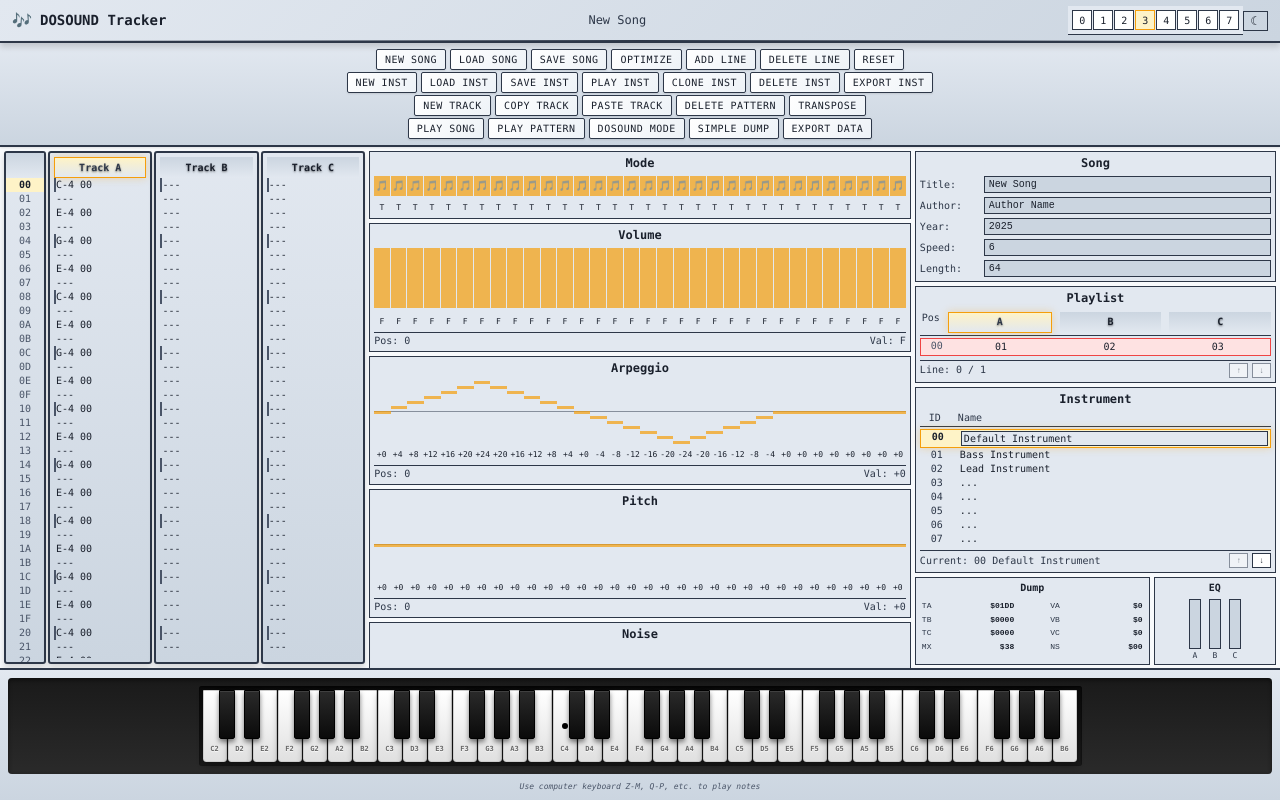
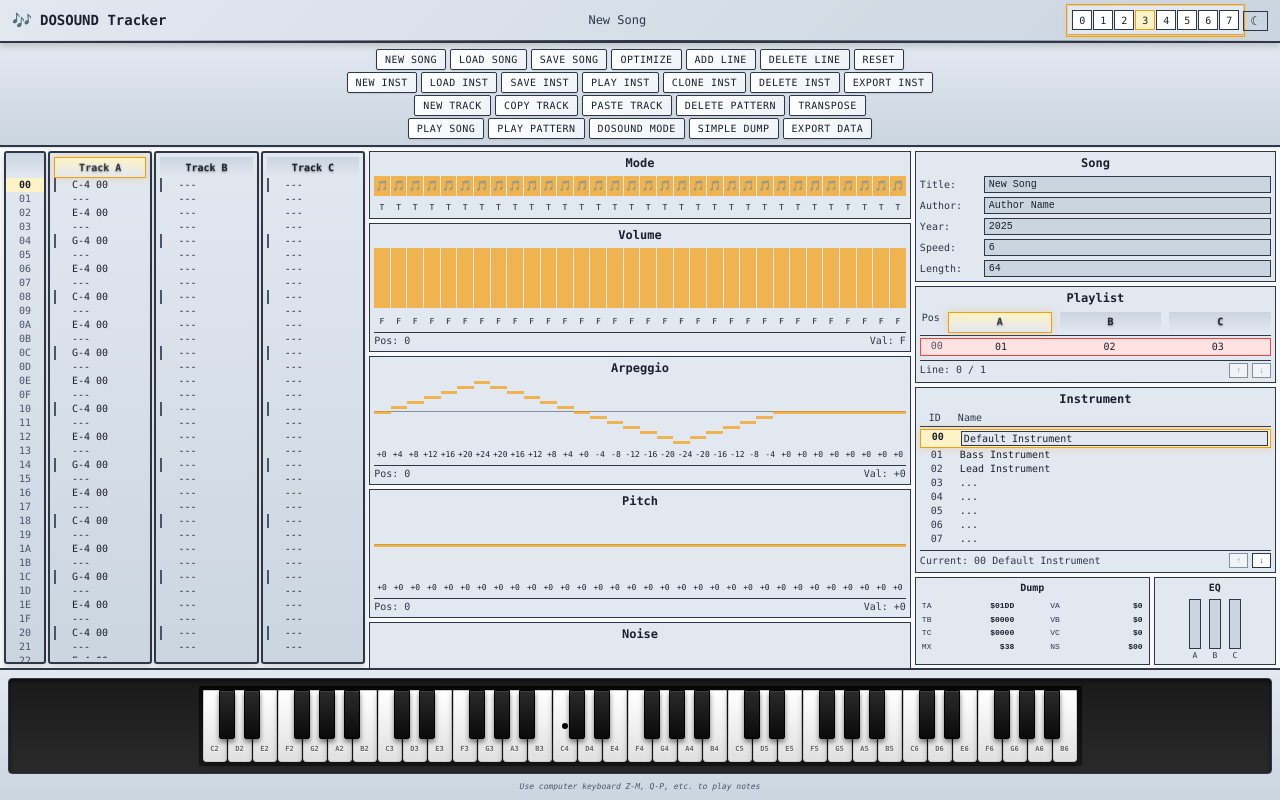
Before and after one commit to zoltraks/dosound-tracker, a React (Vite) app: page / in a window 1280 px wide. Built offline with nearby package versions, Linux system fonts and the light colour scheme.

Commit message:
Add visual focus indicators to octave selection, command panel, and piano keyboard, reorder navigation to start with piano, adjust note-data padding, and modify piano keyboard border styling for active state

```diff
--- a/src/App.css
+++ b/src/App.css
@@ -214,6 +214,11 @@ body {
   justify-content: center;
 }
 
+.octave-selection.active {
+  border-bottom-color: var(--active-border);
+  box-shadow: 0 0 6px var(--active-glow);
+}
+
 .octave-button {
   width: 20px;
   height: 20px;
@@ -247,6 +252,11 @@ body {
   background: linear-gradient(180deg, var(--bg-secondary) 0%, var(--bg-tertiary) 100%);
   border-bottom: 2px solid var(--border-color);
   box-shadow: var(--shadow-small);
+}
+
+.command-panel.active {
+  border-bottom-color: var(--active-border);
+  box-shadow: var(--shadow-medium), var(--glow-primary);
 }
 
 .command-row {
@@ -600,6 +610,7 @@ body {
 .note-data {
   flex: 1;
   text-align: left;
+  padding-left: 1rem;
 }
 
 .track-footer {
@@ -1242,12 +1253,14 @@ body {
   cursor: pointer;
   background: linear-gradient(180deg, #1a1a1a 0%, #2a2a2a 100%);
   border-radius: 4px;
-  padding: 8px;
+  padding: 7px; /* leave a 1px gap for the focus border */
+  border: 1px solid var(--border-color);
   box-shadow: inset 0 2px 4px rgba(0, 0, 0, 0.5);
 }
 
 .piano-keyboard.active {
-  box-shadow: inset 0 2px 4px rgba(0, 0, 0, 0.5), var(--glow-secondary);
+  border-color: var(--active-border);
+  box-shadow: inset 0 2px 4px rgba(0, 0, 0, 0.5), var(--glow-primary);
 }
 
 .piano-keys {
--- a/src/App.tsx
+++ b/src/App.tsx
@@ -1296,6 +1296,8 @@ const App: React.FC = () => {
           currentOctave={currentOctave}
           onOctaveChange={handleOctaveChange}
           onShowAbout={handleShowAbout}
+          activeSection={activeSection}
+          setActiveSection={setActiveSection}
         />
 
         <CommandPanel
@@ -1326,6 +1328,8 @@ const App: React.FC = () => {
           onNewTrack={handleCreateNewTrack}
           isComplexDumpMode={isComplexDumpMode}
           onToggleDumpMode={handleToggleDumpMode}
+          activeSection={activeSection}
+          setActiveSection={setActiveSection}
         />
 
         <div className="main-content">
--- a/src/components/CommandPanel.tsx
+++ b/src/components/CommandPanel.tsx
@@ -1,4 +1,5 @@
-import React from 'react';
+import React, { useRef, useEffect } from 'react';
+import type { NavigationSection } from '../constants/navigation';
 
 interface CommandPanelProps {
   onNewSong: () => void;
@@ -28,6 +29,8 @@ interface CommandPanelProps {
   onNewTrack: () => void;
   isComplexDumpMode: boolean;
   onToggleDumpMode: () => void;
+  activeSection: NavigationSection;
+  setActiveSection: (section: NavigationSection) => void;
 }
 
 export const CommandPanel: React.FC<CommandPanelProps> = ({
@@ -57,10 +60,26 @@ export const CommandPanel: React.FC<CommandPanelProps> = ({
   onPasteTrack,
   onNewTrack,
   isComplexDumpMode,
-  onToggleDumpMode
+  onToggleDumpMode,
+  activeSection,
+  setActiveSection
 }) => {
+  const panelRef = useRef<HTMLDivElement | null>(null);
+  const isActive = activeSection === 'commands';
+
+  useEffect(() => {
+    if (isActive && panelRef.current) {
+      panelRef.current.focus();
+    }
+  }, [isActive]);
+
   return (
-    <div className="command-panel">
+    <div
+      ref={panelRef}
+      className={`command-panel ${isActive ? 'active' : ''}`}
+      tabIndex={0}
+      onClick={() => setActiveSection('commands')}
+    >
       {/* Song Operations */}
       <div className="command-row">
         <button onClick={onNewSong} className="command-btn">NEW SONG</button>
--- a/src/components/HeaderPanel.tsx
+++ b/src/components/HeaderPanel.tsx
@@ -1,4 +1,5 @@
-import React from 'react';
+import React, { useRef, useEffect } from 'react';
+import type { NavigationSection } from '../constants/navigation';
 
 interface HeaderPanelProps {
   isDarkMode: boolean;
@@ -7,6 +8,8 @@ interface HeaderPanelProps {
   currentOctave: number;
   onOctaveChange: (octave: number) => void;
   onShowAbout: () => void;
+  activeSection: NavigationSection;
+  setActiveSection: (section: NavigationSection) => void;
 }
 
 export const HeaderPanel: React.FC<HeaderPanelProps> = ({
@@ -15,8 +18,19 @@ export const HeaderPanel: React.FC<HeaderPanelProps> = ({
   title,
   currentOctave,
   onOctaveChange,
-  onShowAbout
+  onShowAbout,
+  activeSection,
+  setActiveSection
 }) => {
+  const octaveRef = useRef<HTMLDivElement | null>(null);
+  const isOctaveActive = activeSection === 'octave';
+
+  useEffect(() => {
+    if (isOctaveActive && octaveRef.current) {
+      octaveRef.current.focus();
+    }
+  }, [isOctaveActive]);
+
   return (
     <header className="header-panel">
       <div className="header-left">
@@ -30,7 +44,12 @@ export const HeaderPanel: React.FC<HeaderPanelProps> = ({
 
       <div className="header-right">
         {/* Octave Selection */}
-        <div className="octave-selection">
+        <div
+          ref={octaveRef}
+          className={`octave-selection ${isOctaveActive ? 'active' : ''}`}
+          tabIndex={0}
+          onClick={() => setActiveSection('octave')}
+        >
           {Array.from({ length: 8 }, (_, i) => (
             <button
               key={i}
--- a/src/constants/navigation.ts
+++ b/src/constants/navigation.ts
@@ -1,6 +1,7 @@
 export const NAVIGATION_ORDER = [
+  'piano',
   'octave',
-  'theme',
+  'commands',
   'trackA',
   'trackB',
   'trackC',
@@ -11,8 +12,7 @@ export const NAVIGATION_ORDER = [
   'noise',
   'songInfo',
   'playlist',
-  'instrumentList',
-  'piano'
+  'instrumentList'
 ] as const;
 
 export type NavigationSection = typeof NAVIGATION_ORDER[number];
```
